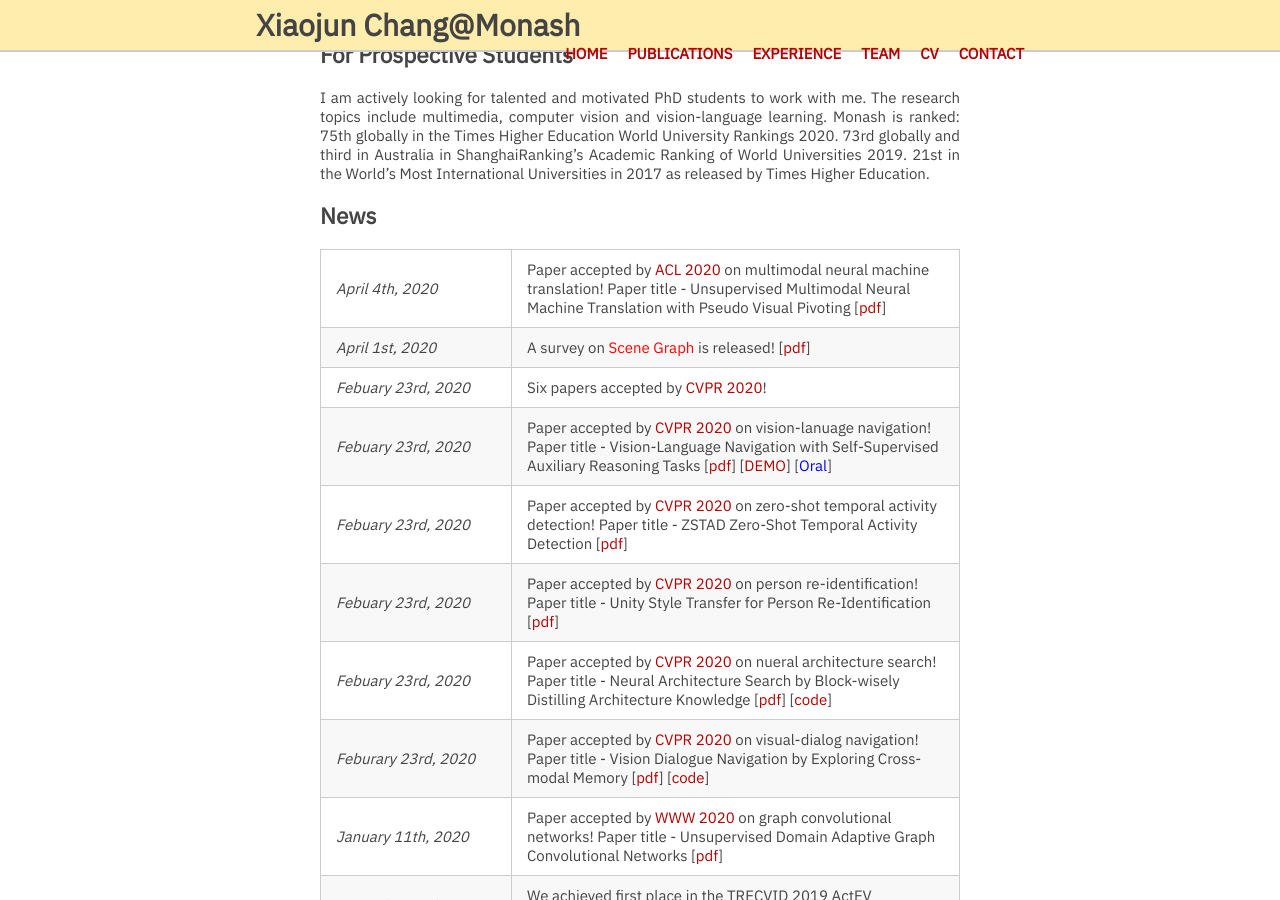
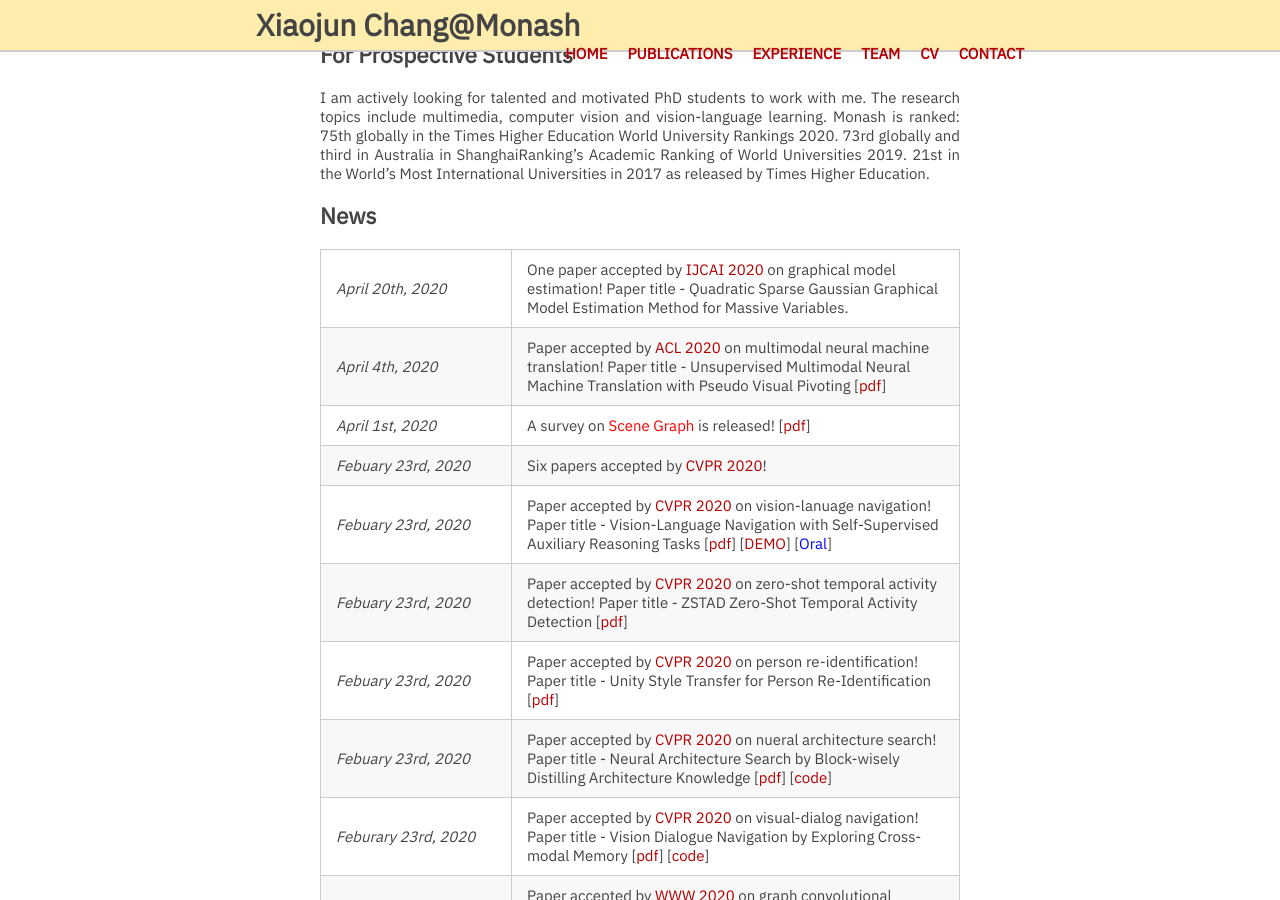
Before and after one commit to zhihuilics/xiaojun-chang.github.io, a Jekyll site: the page built from _pages/index.md, in a window 1280 px wide and 900 px high, scrolled down 760 px. Built offline with Jekyll 4.4.1, drawn with Linux system fonts in a browser that asks for light colours; nearby versions of some CDN libraries; a style sheet for code colours, icons or effects is not loaded.

Commit message:
Update news.yml

```diff
--- a/_data/news.yml
+++ b/_data/news.yml
@@ -1,3 +1,6 @@
+- date: April 20th, 2020
+  news: One paper accepted by <a href="https://ijcai20.org/" target="_blank">IJCAI 2020</a> on graphical model estimation! Paper title - Quadratic Sparse Gaussian Graphical Model Estimation Method for Massive Variables.
+
 - date: April 4th, 2020
   news: Paper accepted by <a href="https://acl2020.org/" target="_blank">ACL 2020</a> on multimodal neural machine translation! Paper title - Unsupervised Multimodal Neural Machine Translation with Pseudo Visual Pivoting [<a href="https://www.xiaojun.ai/papers/ACL2020_NMT.pdf" target="_blank">pdf</a>]
 
```
